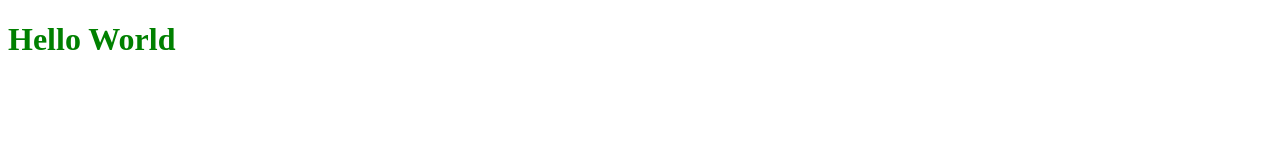
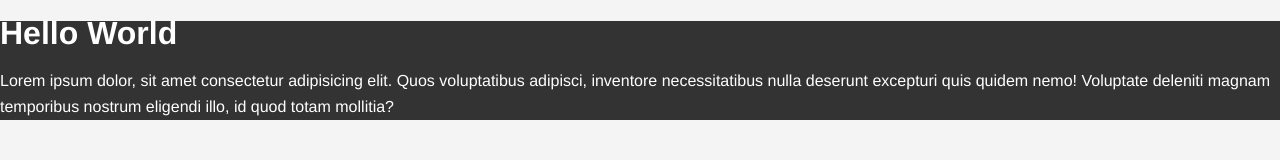
Before and after one commit to Ronaldobboy/CSS-Crash-Course, a plain HTML site: page CSS Cheat Sheet /Index.html in a window 1280 px wide. Drawn offline with Linux system fonts and the light colour scheme.

Commit message:
background color

```diff
--- a/CSS Cheat Sheet /Index.html
+++ b/CSS Cheat Sheet /Index.html
@@ -8,6 +8,10 @@
 <link rel="stylesheet" href="style.css">
 </head>
 <body>
-    <h1>Hello World</h1>
+    <div class=" box-1 ">
+        <h1>Hello World</h1>
+        <p>Lorem ipsum dolor, sit amet consectetur adipisicing elit. Quos voluptatibus adipisci, inventore necessitatibus nulla deserunt excepturi quis quidem nemo! Voluptate deleniti magnam temporibus nostrum eligendi illo, id quod totam mollitia?</p>
+
+    </div>
 </body>
 </html>
--- a/CSS Cheat Sheet /style.css
+++ b/CSS Cheat Sheet /style.css
@@ -1,2 +1,18 @@
-h1 {color:green
+body {
+    background-color: #f4f4f4;
+    color: #555555;
+
+    font-family: Arial, Helvetica, sans-serif;
+    font-size: 16px;
+    font-weight: normal;
+    /*Same as above*/
+    Font: 16px normal arial, Helvetica, sans-serif;
+
+    line-height: 1.6em;
+    margin: 0;
 }
+
+.box-1{
+    background-color: #333;
+    color: #fff;
+}
```
